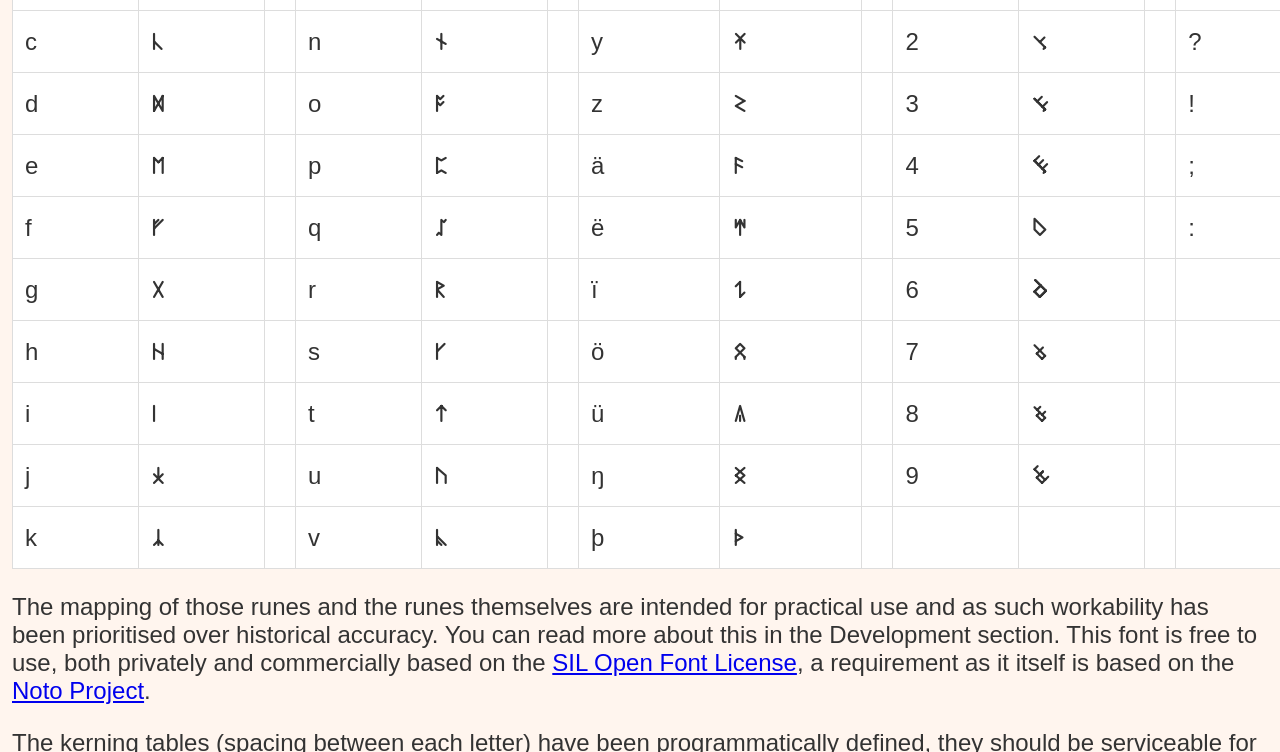
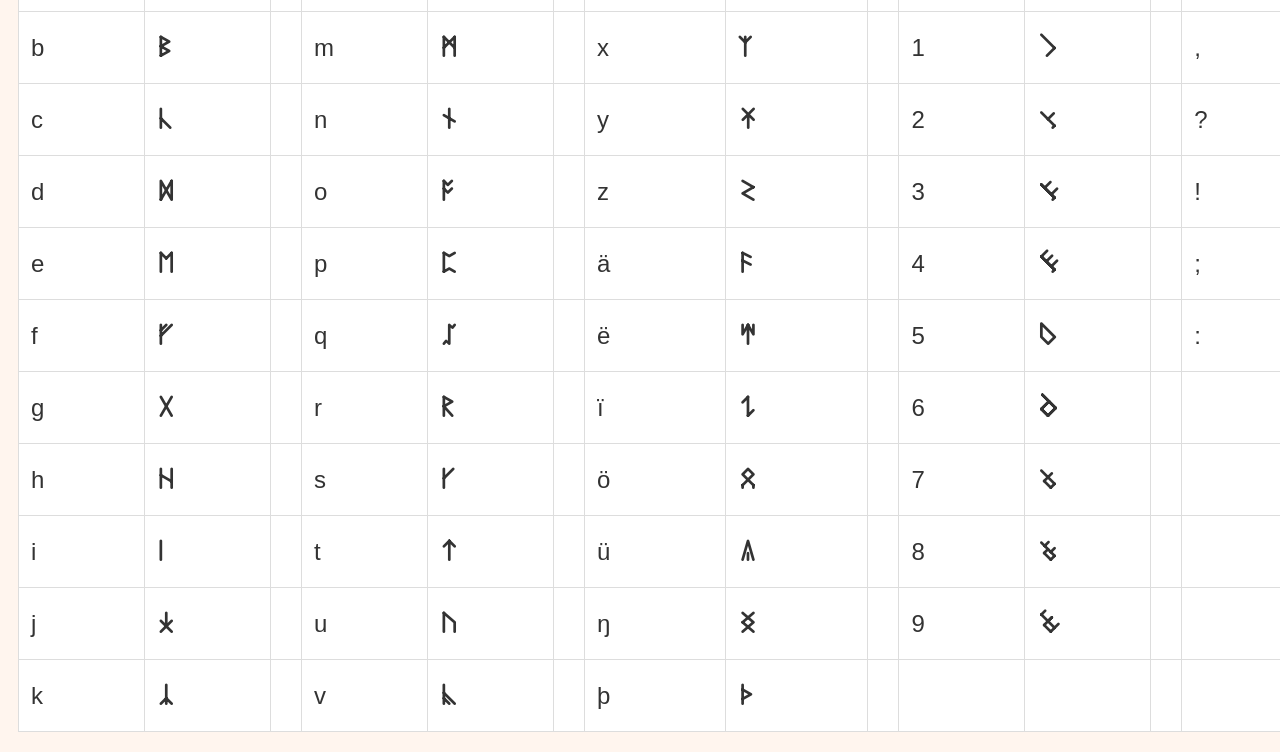
Before and after one commit to uslearen/uslearen.github.io, a plain HTML site: page index.html in a window 1280 px wide. Shown: the part 2048-2800 px from the top of the page. Drawn offline with Linux system fonts and the light colour scheme.

Commit message:
Style update

```diff
--- a/styles/style.css
+++ b/styles/style.css
@@ -39,12 +39,12 @@ header h1 {
 }
 
 main {
-    max-width: 60em; /* Maximum width for content */
+    max-width: 61em; /* Maximum width for content */
     width: 100%; /* Take full viewport width if smaller than max-width */
     margin-left: auto;
     margin-right: auto;
     background-color: seashell;
-    padding: 0.5em; /* Keep original padding */
+    padding: 0.75em; /* Keep original padding */
     flex: 1;
     box-sizing: border-box; /* Include padding in width calculations */
     overflow-x: auto; /* Enable horizontal scrolling for main content */
@@ -79,6 +79,7 @@ footer {
 
 .runes, r {
     font-family: 'anglish', sans-serif;
+    font-size: 1.25em;
 }
 
 /* Table styles */
```
